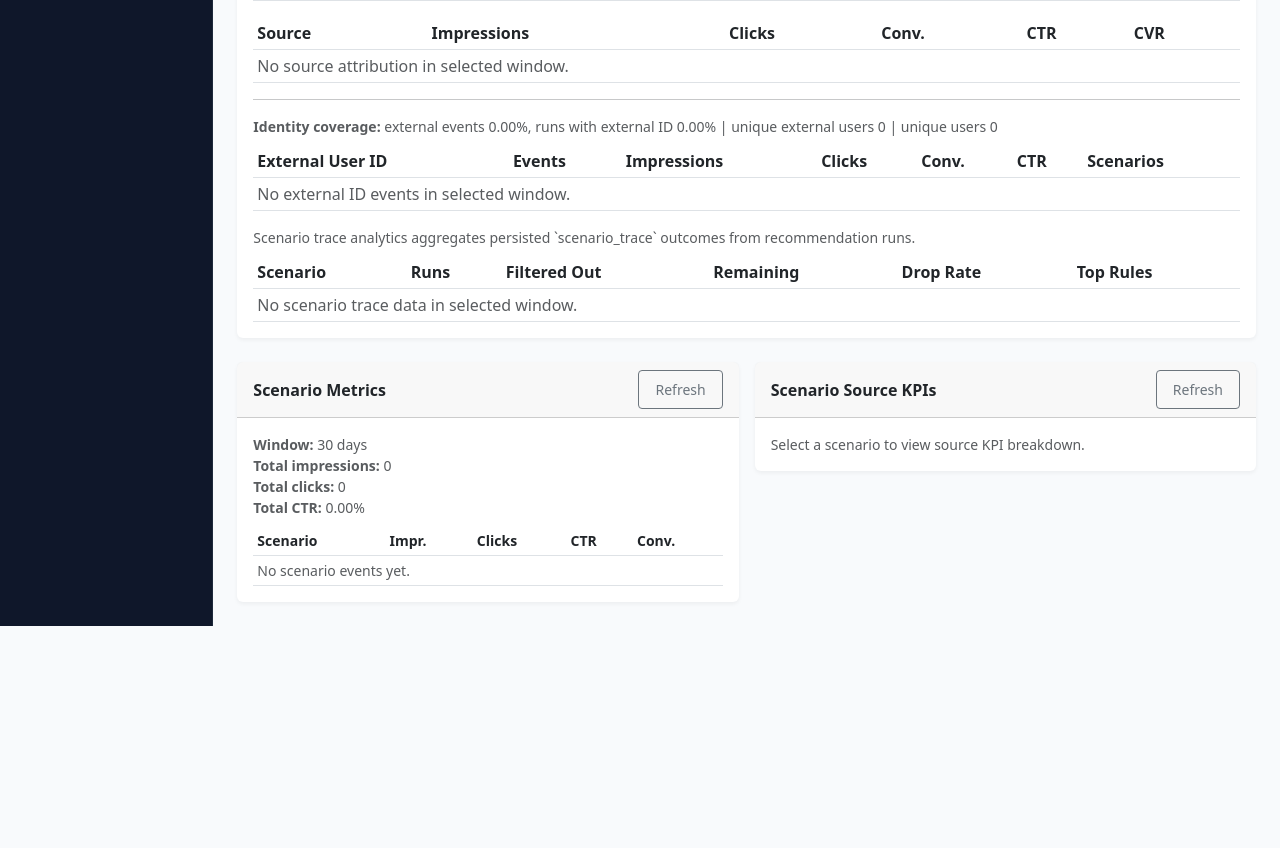
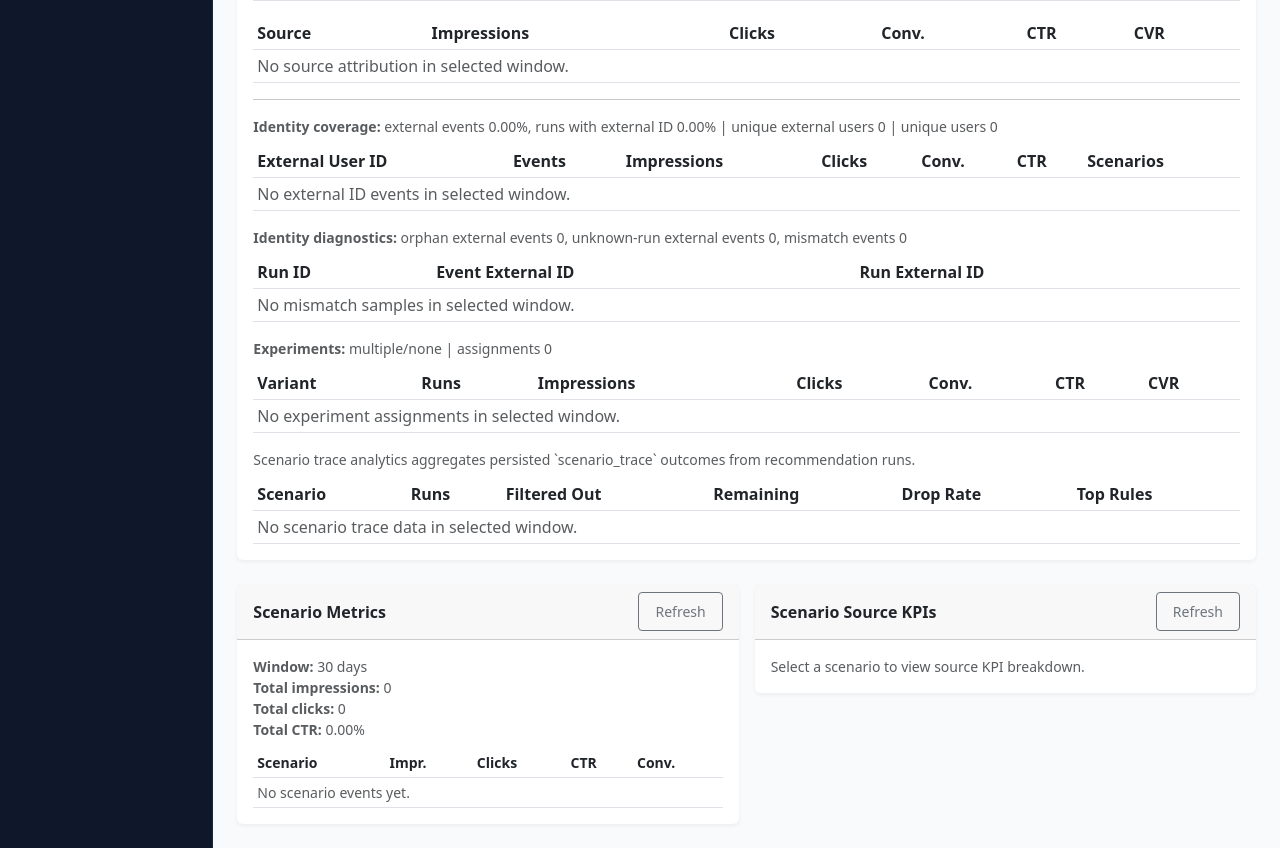
Before and after one commit to karelholub/article-recommender, a Flask app: page /reporting in a window 1280 px wide. Shown: the part 935-1783 px from the top of the page. Before the commit the page ends 1561 px from the top, so only its background shows below. Run offline with Flask 2, Linux system fonts and the light colour scheme; data comes from the database, SQL or seed files in the repository; data that the repository does not hold is empty; some libraries are stand-ins or nearby versions.

Commit message:
Document experiment metrics endoints

```diff
--- a/app.py
+++ b/app.py
@@ -130,6 +130,59 @@ def _safe_article_age_days(scraped_at: str) -> Optional[int]:
         return max(0, (datetime.now() - ts).days)
     except ValueError:
         return None
+
+
+def _resolve_experiment_assignment(
+    experiment: Optional[Dict],
+    effective_user_id: str,
+) -> Optional[Dict]:
+    if not isinstance(experiment, dict):
+        return None
+    experiment_id = str(experiment.get("experiment_id", "")).strip()
+    variants = experiment.get("variants") or []
+    if not experiment_id or not isinstance(variants, list) or not variants:
+        return None
+
+    normalized = []
+    total_weight = 0.0
+    for variant in variants:
+        if not isinstance(variant, dict):
+            continue
+        variant_id = str(variant.get("variant_id", "")).strip()
+        weight = float(variant.get("weight", 0.0))
+        if not variant_id or weight <= 0:
+            continue
+        normalized.append(
+            {
+                "variant_id": variant_id,
+                "weight": weight,
+                "config_id": str(variant.get("config_id", "")).strip() or None,
+                "scenario_id": str(variant.get("scenario_id", "")).strip() or None,
+                "source_overrides": _normalize_string_list(variant.get("sources")),
+            }
+        )
+        total_weight += weight
+    if not normalized or total_weight <= 0:
+        return None
+
+    token = f"{experiment_id}:{effective_user_id}"
+    bucket = int(hashlib.sha1(token.encode("utf-8")).hexdigest()[:8], 16) / 0xFFFFFFFF
+    cursor = 0.0
+    selected = normalized[-1]
+    for candidate in normalized:
+        cursor += candidate["weight"] / total_weight
+        if bucket <= cursor:
+            selected = candidate
+            break
+    return {
+        "experiment_id": experiment_id,
+        "variant_id": selected["variant_id"],
+        "bucket": round(bucket, 6),
+        "selected_config_id": selected["config_id"],
+        "selected_scenario_id": selected["scenario_id"],
+        "selected_sources": selected["source_overrides"],
+        "variants_total": len(normalized),
+    }
 
 
 def _resolve_article_source(article_id: Optional[str]) -> str:
@@ -1681,6 +1734,7 @@ def query_recommendations():
         requested_sources = payload.get("sources") or []
         config_id = payload.get("config_id", "balanced")
         ranking_config = payload.get("ranking_config")
+        experiment = payload.get("experiment")
         scenario_id = (payload.get("scenario_id") or "").strip() or None
         scenario_ids = payload.get("scenario_ids") or []
         if scenario_ids and not scenario_id:
@@ -1698,6 +1752,16 @@ def query_recommendations():
             if not ranking_config and scenario_rule_set.get("ranking_config_id"):
                 config_id = scenario_rule_set.get("ranking_config_id")
 
+        experiment_assignment = _resolve_experiment_assignment(experiment, effective_user_id)
+        if experiment_assignment:
+            if experiment_assignment.get("selected_scenario_id"):
+                scenario_id = experiment_assignment["selected_scenario_id"]
+                scenario = store.get_scenario(scenario_id) if scenario_id else None
+            if experiment_assignment.get("selected_config_id"):
+                config_id = experiment_assignment["selected_config_id"]
+            if experiment_assignment.get("selected_sources"):
+                requested_sources = experiment_assignment["selected_sources"]
+
         decision_context = _build_decision_context(requested_sources, config_id, ranking_config)
         effective_config_id = decision_context["effective_config_id"]
         config_version = decision_context["config_version"]
@@ -1739,6 +1803,7 @@ def query_recommendations():
                 "effective_ranking_config": effective_ranking_config,
                 "scenario_id": scenario_id,
                 "scenario_trace": scenario_trace,
+                "experiment_assignment": experiment_assignment,
             },
             recommendations=recs,
             request_duration_ms=int((datetime.now() - started_at).total_seconds() * 1000),
@@ -1775,6 +1840,7 @@ def query_recommendations():
                 "effective_ranking_config": effective_ranking_config,
                 "scenario_id": scenario_id,
                 "scenario_trace": scenario_trace,
+                "experiment_assignment": experiment_assignment,
                 "recommendations": recs,
             }
         )
@@ -1860,12 +1926,23 @@ def recommendations_cms():
             user_reads = recommender.user_profiles.get(user_id, [])
         requested_sources = data.get("sources") or []
         config_id = str(data.get("config_id", "balanced")).strip() or "balanced"
+        experiment = data.get("experiment")
         scenario_id = str(data.get("scenario_id", "")).strip() or None
         scenario = store.get_scenario(scenario_id) if scenario_id else None
         if scenario and scenario.get("rule_set", {}).get("include_sources") and not requested_sources:
             requested_sources = scenario["rule_set"]["include_sources"]
         if scenario and scenario.get("rule_set", {}).get("ranking_config_id"):
             config_id = scenario["rule_set"]["ranking_config_id"]
+
+        experiment_assignment = _resolve_experiment_assignment(experiment, effective_user_id)
+        if experiment_assignment:
+            if experiment_assignment.get("selected_scenario_id"):
+                scenario_id = experiment_assignment["selected_scenario_id"]
+                scenario = store.get_scenario(scenario_id) if scenario_id else None
+            if experiment_assignment.get("selected_config_id"):
+                config_id = experiment_assignment["selected_config_id"]
+            if experiment_assignment.get("selected_sources"):
+                requested_sources = experiment_assignment["selected_sources"]
 
         decision_context = _build_decision_context(requested_sources, config_id, None)
         selected_sources = decision_context["selected_sources"]
@@ -1895,6 +1972,7 @@ def recommendations_cms():
                 "top_n": top_n,
                 "api_surface": "cms",
                 "scenario_trace": scenario_trace,
+                "experiment_assignment": experiment_assignment,
             },
             recommendations=recs,
             request_duration_ms=int((datetime.now() - started_at).total_seconds() * 1000),
@@ -1945,6 +2023,7 @@ def recommendations_cms():
                 "selected_sources": selected_sources,
                 "source_defaults_applied": decision_context["source_defaults_applied"],
                 "scenario_trace": scenario_trace,
+                "experiment_assignment": experiment_assignment,
             },
         }
         if idempotency_key:
@@ -2663,6 +2742,160 @@ def metrics_identity():
         return jsonify({"error": str(e)}), 500
 
 
+@app.route("/api/metrics/identity/diagnostics", methods=["GET"])
+def metrics_identity_diagnostics():
+    if not store:
+        return jsonify({"error": "Store unavailable"}), 500
+    try:
+        days = max(1, min(365, int(request.args.get("days", 30))))
+        limit_events = max(1, min(200000, int(request.args.get("limit_events", 50000))))
+        limit_runs = max(1, min(20000, int(request.args.get("limit_runs", 5000))))
+
+        runs = store.list_runs_with_request(limit=limit_runs, offset=0, days=days)
+        run_external: Dict[str, str] = {}
+        run_ids = set()
+        run_external_ids = set()
+        for run in runs:
+            run_id = run.get("run_id")
+            if not run_id:
+                continue
+            run_ids.add(run_id)
+            external = str((run.get("request", {}) or {}).get("external_user_id") or "").strip()
+            if external:
+                run_external[run_id] = external
+                run_external_ids.add(external)
+
+        events = store.list_events(limit=limit_events, days=days)
+        orphan_external_events = 0
+        unknown_run_external_events = 0
+        run_external_mismatch = 0
+        event_external_ids = set()
+        mismatch_samples = []
+
+        for event in events:
+            external = str(event.get("external_user_id") or "").strip()
+            if not external:
+                continue
+            event_external_ids.add(external)
+            run_id = str(event.get("run_id") or "").strip()
+            if not run_id:
+                orphan_external_events += 1
+                continue
+            if run_id not in run_ids:
+                unknown_run_external_events += 1
+                continue
+            run_external_id = run_external.get(run_id, "")
+            if run_external_id and run_external_id != external:
+                run_external_mismatch += 1
+                if len(mismatch_samples) < 10:
+                    mismatch_samples.append(
+                        {
+                            "run_id": run_id,
+                            "event_external_user_id": external,
+                            "run_external_user_id": run_external_id,
+                        }
+                    )
+
+        return jsonify(
+            {
+                "window_days": days,
+                "summary": {
+                    "runs_analyzed": len(run_ids),
+                    "events_analyzed": len(events),
+                    "orphan_external_events": orphan_external_events,
+                    "unknown_run_external_events": unknown_run_external_events,
+                    "run_external_mismatch_events": run_external_mismatch,
+                    "external_ids_only_in_events": len(event_external_ids - run_external_ids),
+                    "external_ids_only_in_runs": len(run_external_ids - event_external_ids),
+                },
+                "mismatch_samples": mismatch_samples,
+            }
+        )
+    except Exception as e:
+        logger.error(f"Error computing identity diagnostics: {str(e)}")
+        logger.error(traceback.format_exc())
+        return jsonify({"error": str(e)}), 500
+
+
+@app.route("/api/metrics/experiments", methods=["GET"])
+def metrics_experiments():
+    if not store:
+        return jsonify({"error": "Store unavailable"}), 500
+    try:
+        days = max(1, min(365, int(request.args.get("days", 30))))
+        experiment_id = str(request.args.get("experiment_id", "")).strip()
+        limit_runs = max(1, min(20000, int(request.args.get("limit_runs", 5000))))
+        limit_events = max(1, min(200000, int(request.args.get("limit_events", 100000))))
+
+        runs = store.list_runs_with_request(limit=limit_runs, offset=0, days=days)
+        run_assignments: Dict[str, Dict] = {}
+        by_variant: Dict[str, Dict] = {}
+        experiment_ids = set()
+        for run in runs:
+            assignment = (run.get("request", {}) or {}).get("experiment_assignment") or {}
+            exp_id = str(assignment.get("experiment_id") or "").strip()
+            variant_id = str(assignment.get("variant_id") or "").strip()
+            if not exp_id or not variant_id:
+                continue
+            if experiment_id and exp_id != experiment_id:
+                continue
+            run_id = run.get("run_id")
+            if not run_id:
+                continue
+            experiment_ids.add(exp_id)
+            run_assignments[run_id] = {"experiment_id": exp_id, "variant_id": variant_id}
+            bucket = by_variant.setdefault(
+                variant_id,
+                {
+                    "variant_id": variant_id,
+                    "runs": 0,
+                    "impressions": 0,
+                    "clicks": 0,
+                    "conversions": 0,
+                },
+            )
+            bucket["runs"] += 1
+
+        events = store.list_events(limit=limit_events, days=days)
+        for event in events:
+            run_id = event.get("run_id")
+            assignment = run_assignments.get(run_id)
+            if not assignment:
+                continue
+            event_type = event.get("event_type")
+            if event_type not in {"impression", "click", "conversion"}:
+                continue
+            bucket = by_variant[assignment["variant_id"]]
+            bucket[f"{event_type}s"] += 1
+
+        variants = []
+        for bucket in by_variant.values():
+            impressions = bucket["impressions"]
+            clicks = bucket["clicks"]
+            variants.append(
+                {
+                    **bucket,
+                    "ctr": round((clicks / impressions), 4) if impressions else 0.0,
+                    "conversion_rate": round((bucket["conversions"] / clicks), 4) if clicks else 0.0,
+                }
+            )
+        variants.sort(key=lambda item: item["runs"], reverse=True)
+
+        return jsonify(
+            {
+                "window_days": days,
+                "experiment_id": experiment_id or (next(iter(experiment_ids)) if len(experiment_ids) == 1 else None),
+                "experiments_seen": sorted(experiment_ids),
+                "variants": variants,
+                "runs_with_assignment": len(run_assignments),
+            }
+        )
+    except Exception as e:
+        logger.error(f"Error computing experiment metrics: {str(e)}")
+        logger.error(traceback.format_exc())
+        return jsonify({"error": str(e)}), 500
+
+
 @app.route("/api/metrics/scenario-traces", methods=["GET"])
 def metrics_scenario_traces():
     if not store:
--- a/static/js/main.js
+++ b/static/js/main.js
@@ -18,6 +18,8 @@ let reportingLastPayload = null;
 let reportingLastAttribution = null;
 let reportingLastIdentity = null;
 let reportingLastScenarioTraces = null;
+let reportingLastIdentityDiagnostics = null;
+let reportingLastExperiments = null;
 let recommendationRuns = [];
 
 function hasElement(id) {
@@ -1664,6 +1666,57 @@ function renderIdentityMetrics(payload) {
     }
 }
 
+function renderIdentityDiagnostics(payload) {
+    reportingLastIdentityDiagnostics = payload;
+    const summary = payload.summary || {};
+    const summaryEl = document.getElementById('reporting-identity-diagnostics-summary');
+    if (summaryEl) {
+        summaryEl.innerHTML = `
+            <strong>Identity diagnostics:</strong>
+            orphan external events ${summary.orphan_external_events ?? 0},
+            unknown-run external events ${summary.unknown_run_external_events ?? 0},
+            mismatch events ${summary.run_external_mismatch_events ?? 0}
+        `;
+    }
+    const table = document.getElementById('reporting-identity-diagnostics-table');
+    if (table) {
+        const rows = (payload.mismatch_samples || []).map(item => `
+            <tr>
+                <td><code>${item.run_id}</code></td>
+                <td><code>${item.event_external_user_id}</code></td>
+                <td><code>${item.run_external_user_id}</code></td>
+            </tr>
+        `).join('');
+        table.innerHTML = rows || '<tr><td colspan="3" class="text-muted">No mismatch samples in selected window.</td></tr>';
+    }
+}
+
+function renderExperimentMetrics(payload) {
+    reportingLastExperiments = payload;
+    const summaryEl = document.getElementById('reporting-experiment-summary');
+    if (summaryEl) {
+        summaryEl.innerHTML = `
+            <strong>Experiments:</strong>
+            ${payload.experiment_id || 'multiple/none'} | assignments ${payload.runs_with_assignment ?? 0}
+        `;
+    }
+    const table = document.getElementById('reporting-experiment-table');
+    if (table) {
+        const rows = (payload.variants || []).map(item => `
+            <tr>
+                <td>${item.variant_id}</td>
+                <td>${item.runs || 0}</td>
+                <td>${item.impressions || 0}</td>
+                <td>${item.clicks || 0}</td>
+                <td>${item.conversions || 0}</td>
+                <td>${(Number(item.ctr || 0) * 100).toFixed(2)}%</td>
+                <td>${(Number(item.conversion_rate || 0) * 100).toFixed(2)}%</td>
+            </tr>
+        `).join('');
+        table.innerHTML = rows || '<tr><td colspan="7" class="text-muted">No experiment assignments in selected window.</td></tr>';
+    }
+}
+
 function renderScenarioTraceMetrics(payload) {
     reportingLastScenarioTraces = payload;
     const table = document.getElementById('reporting-scenario-trace-table');
@@ -1697,10 +1750,12 @@ async function loadReportingWorkspace() {
         const attributionParams = new URLSearchParams(params);
         attributionParams.set('top_runs', String(topRuns));
 
-        const [trendsResponse, attributionResponse, identityResponse, traceResponse] = await Promise.all([
+        const [trendsResponse, attributionResponse, identityResponse, identityDiagnosticsResponse, experimentsResponse, traceResponse] = await Promise.all([
             fetch(`/api/metrics/trends?${params.toString()}`),
             fetch(`/api/metrics/attribution?${attributionParams.toString()}`),
             fetch(`/api/metrics/identity?days=${params.get('days')}&limit_events=50000&limit_runs=1000&top_external=25`),
+            fetch(`/api/metrics/identity/diagnostics?days=${params.get('days')}&limit_events=50000&limit_runs=5000`),
+            fetch(`/api/metrics/experiments?days=${params.get('days')}&limit_runs=5000&limit_events=100000`),
             fetch(`/api/metrics/scenario-traces?days=${params.get('days')}&limit_runs=1000${scenarioIds.length ? `&scenario_ids=${encodeURIComponent(scenarioIds.join(','))}` : ''}`)
         ]);
         if (!trendsResponse.ok) {
@@ -1715,6 +1770,14 @@ async function loadReportingWorkspace() {
             const error = await identityResponse.json();
             throw new Error(error.error || 'Failed to load identity analytics');
         }
+        if (!identityDiagnosticsResponse.ok) {
+            const error = await identityDiagnosticsResponse.json();
+            throw new Error(error.error || 'Failed to load identity diagnostics');
+        }
+        if (!experimentsResponse.ok) {
+            const error = await experimentsResponse.json();
+            throw new Error(error.error || 'Failed to load experiment analytics');
+        }
         if (!traceResponse.ok) {
             const error = await traceResponse.json();
             throw new Error(error.error || 'Failed to load scenario trace analytics');
@@ -1722,10 +1785,14 @@ async function loadReportingWorkspace() {
         const trendsPayload = await trendsResponse.json();
         const attributionPayload = await attributionResponse.json();
         const identityPayload = await identityResponse.json();
+        const identityDiagnosticsPayload = await identityDiagnosticsResponse.json();
+        const experimentsPayload = await experimentsResponse.json();
         const tracePayload = await traceResponse.json();
         renderReportingWorkspace(trendsPayload);
         renderReportingAttribution(attributionPayload);
         renderIdentityMetrics(identityPayload);
+        renderIdentityDiagnostics(identityDiagnosticsPayload);
+        renderExperimentMetrics(experimentsPayload);
         renderScenarioTraceMetrics(tracePayload);
     } catch (error) {
         document.getElementById('reporting-summary').textContent = `Reporting unavailable: ${error.message}`;
@@ -1734,11 +1801,19 @@ async function loadReportingWorkspace() {
         const sourceTable = document.getElementById('reporting-source-table');
         const identitySummary = document.getElementById('reporting-identity-summary');
         const identityTable = document.getElementById('reporting-identity-table');
+        const identityDiagSummary = document.getElementById('reporting-identity-diagnostics-summary');
+        const identityDiagTable = document.getElementById('reporting-identity-diagnostics-table');
+        const experimentSummary = document.getElementById('reporting-experiment-summary');
+        const experimentTable = document.getElementById('reporting-experiment-table');
         const traceTable = document.getElementById('reporting-scenario-trace-table');
         if (attributionTable) attributionTable.innerHTML = '<tr><td colspan="9" class="text-danger">Failed to load attribution data.</td></tr>';
         if (sourceTable) sourceTable.innerHTML = '<tr><td colspan="6" class="text-danger">Failed to load attribution data.</td></tr>';
         if (identitySummary) identitySummary.textContent = `Identity analytics unavailable: ${error.message}`;
         if (identityTable) identityTable.innerHTML = '<tr><td colspan="7" class="text-danger">Failed to load identity analytics.</td></tr>';
+        if (identityDiagSummary) identityDiagSummary.textContent = `Identity diagnostics unavailable: ${error.message}`;
+        if (identityDiagTable) identityDiagTable.innerHTML = '<tr><td colspan="3" class="text-danger">Failed to load identity diagnostics.</td></tr>';
+        if (experimentSummary) experimentSummary.textContent = `Experiment analytics unavailable: ${error.message}`;
+        if (experimentTable) experimentTable.innerHTML = '<tr><td colspan="7" class="text-danger">Failed to load experiment analytics.</td></tr>';
         if (traceTable) traceTable.innerHTML = '<tr><td colspan="6" class="text-danger">Failed to load scenario trace analytics.</td></tr>';
     }
 }
@@ -1802,6 +1877,33 @@ function exportReportingCsv() {
                 item.remaining,
                 item.drop_rate,
                 (item.top_rules || []).map(rule => `${rule.rule}:${rule.count}`).join('|')
+            ]);
+        });
+    }
+    if (reportingLastIdentityDiagnostics) {
+        rows.push([]);
+        rows.push(['orphan_external_events', 'unknown_run_external_events', 'run_external_mismatch_events', 'external_ids_only_in_events', 'external_ids_only_in_runs']);
+        const summary = reportingLastIdentityDiagnostics.summary || {};
+        rows.push([
+            summary.orphan_external_events ?? 0,
+            summary.unknown_run_external_events ?? 0,
+            summary.run_external_mismatch_events ?? 0,
+            summary.external_ids_only_in_events ?? 0,
+            summary.external_ids_only_in_runs ?? 0
+        ]);
+    }
+    if (reportingLastExperiments) {
+        rows.push([]);
+        rows.push(['variant_id', 'runs', 'impressions', 'clicks', 'conversions', 'ctr', 'conversion_rate']);
+        (reportingLastExperiments.variants || []).forEach(item => {
+            rows.push([
+                item.variant_id,
+                item.runs,
+                item.impressions,
+                item.clicks,
+                item.conversions,
+                item.ctr,
+                item.conversion_rate
             ]);
         });
     }
--- a/templates/reporting.html
+++ b/templates/reporting.html
@@ -77,6 +77,24 @@
                         <tbody id="reporting-identity-table"><tr><td colspan="7" class="text-muted">Loading...</td></tr></tbody>
                     </table>
                 </div>
+                <div id="reporting-identity-diagnostics-summary" class="small text-muted mb-2">Loading identity diagnostics...</div>
+                <div class="table-responsive mb-3">
+                    <table class="table table-sm mb-0">
+                        <thead>
+                            <tr><th>Run ID</th><th>Event External ID</th><th>Run External ID</th></tr>
+                        </thead>
+                        <tbody id="reporting-identity-diagnostics-table"><tr><td colspan="3" class="text-muted">Loading...</td></tr></tbody>
+                    </table>
+                </div>
+                <div id="reporting-experiment-summary" class="small text-muted mb-2">Loading experiment analytics...</div>
+                <div class="table-responsive mb-3">
+                    <table class="table table-sm mb-0">
+                        <thead>
+                            <tr><th>Variant</th><th>Runs</th><th>Impressions</th><th>Clicks</th><th>Conv.</th><th>CTR</th><th>CVR</th></tr>
+                        </thead>
+                        <tbody id="reporting-experiment-table"><tr><td colspan="7" class="text-muted">Loading...</td></tr></tbody>
+                    </table>
+                </div>
                 <div class="small text-muted mb-2">Scenario trace analytics aggregates persisted `scenario_trace` outcomes from recommendation runs.</div>
                 <div class="table-responsive">
                     <table class="table table-sm mb-0">
```
Also changed, not shown: tests/test_app_api.py (+24 -2 lines), README.md.
